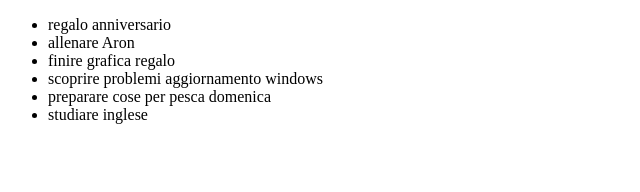
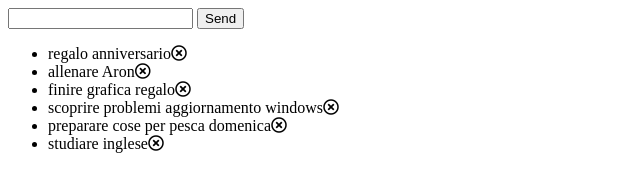
Before and after one commit to 0d1n92/vue-todolist, a plain HTML site: page index.html in a window 1280 px wide. Shown: the whole page, without its empty margins (0-640 px from the left). Drawn offline with nearby package versions, Linux system fonts and the light colour scheme.

Commit message:
close icone and add element

```diff
--- a/index.html
+++ b/index.html
@@ -4,14 +4,18 @@
     <meta charset="utf-8">
     <title></title>
     <script src="https://cdn.jsdelivr.net/npm/vue@2/dist/vue.js"></script>
-
+    <link rel="stylesheet" href="https://use.fontawesome.com/releases/v5.15.1/css/all.css" integrity="sha384-vp86vTRFVJgpjF9jiIGPEEqYqlDwgyBgEF109VFjmqGmIY/Y4HV4d3Gp2irVfcrp" crossorigin="anonymous">
     <link rel="stylesheet" href="css/style.css">
   </head>
   <body>
     <div id="app">
+      <!-- // - aggiungere un campo di input e un pulsante per aggiungere nuove cose da fare alla lista; -->
+      <input type="text" name="add" v-model="addItem" value="">
+
+      <button type="button" name="button" @click="addElement">Send</button>
       <ul id="to_do_list">
-        <li v-for="element in todolist" class="items_list">{{element}}</li>
-
+        <!-- // - creare una lista di cose da fare e mostrarla in pagina con Vue; -->
+        <li v-for="element in todolist" class="item_list">{{element}}<i class="far fa-times-circle"></i></li>
       </ul>
 
     </div>
--- a/js/todolist.js
+++ b/js/todolist.js
@@ -1,17 +1,24 @@
 // cartella/repo di oggi: vue-todolist
 // Esercizio:
-// - creare una lista di cose da fare e mostrarla in pagina con Vue;
-// - aggiungere un campo di input e un pulsante per aggiungere nuove cose da fare alla lista;
+
 // - cancellare un item dalla lista, al click sulla relativa icona 'X'.
 // Bonus:
 // - Oltre al click sul pulsante, consentire l'inserimento del nuovo item anche premendo il tasto Invio della tastiera, dopo aver scritto il testo nel campo di input.
 // Consiglio del giorno: per alcuni task, potrebbe essere necessario fare delle ricerche e capire come lavorano alcune funzioni o direttive leggendo le documentazioni ufficiali ed analizzando i relativi esempi.
 
 var app =
-new Vue({
-el: '#app',
-data: {
-  todolist: ["regalo anniversario","allenare Aron","finire grafica regalo", "scoprire problemi aggiornamento windows","preparare cose per pesca domenica","studiare inglese"],
+  new Vue({
+    el: '#app',
+    data: {
+      todolist: ["regalo anniversario","allenare Aron","finire grafica regalo", "scoprire problemi aggiornamento windows","preparare cose per pesca domenica","studiare inglese"],
+      addItem:"",
+      closeIcon:'<i class="far fa-times-circle"></i>',
+    },
+    methods: {
+      // - aggiungere un campo di input e un pulsante per aggiungere nuove cose da fare alla lista;
+      addElement:function(){
+        this.todolist.push(this.addItem);
+      },
+  }
 
-}
 })
```
